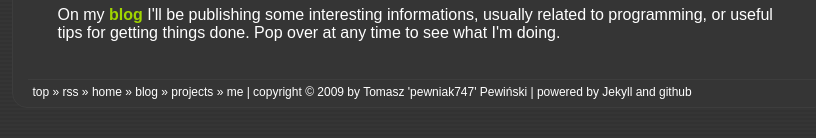
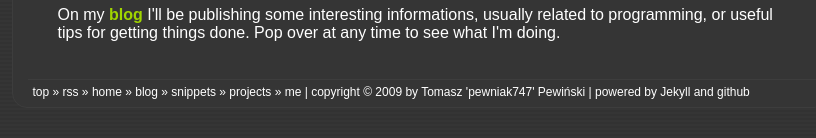
Before and after one commit to pewniak747/pewniak747.github.com, a Jekyll site: the page built from index.html, in a window 1280 px wide. Shown: the part 325-463 px from the top of the page, without its empty margins (220-1036 px from the left). Built offline with Jekyll 4.4.1, drawn with Linux system fonts in a browser that asks for light colours.

Commit message:
Fixed footer

```diff
--- a/_includes/footer.html
+++ b/_includes/footer.html
@@ -1,10 +1,11 @@
 <div id="footer">
 	<a href="#header">top</a> &raquo;
 	<a href="/feed.xml">rss</a> &raquo;
-	<a href="index.html">home</a> &raquo;
-	<a href="blog.html">blog</a> &raquo;
-	<a href="projects.html">projects</a> &raquo;
-	<a href="me.html">me</a>
+	<a href="/index.html">home</a> &raquo;
+	<a href="/blog.html">blog</a> &raquo;
+	<a href="/snippets.html">snippets</a> &raquo;
+	<a href="/projects.html">projects</a> &raquo;
+	<a href="/me.html">me</a>
 	 | copyright &copy; 2009 by Tomasz 'pewniak747' Pewiński
 	 | powered by <a href="http://wiki.github.com/mojombo/jekyll">Jekyll</a> and <a href="http://github.com">github</a>
 </div>
```
